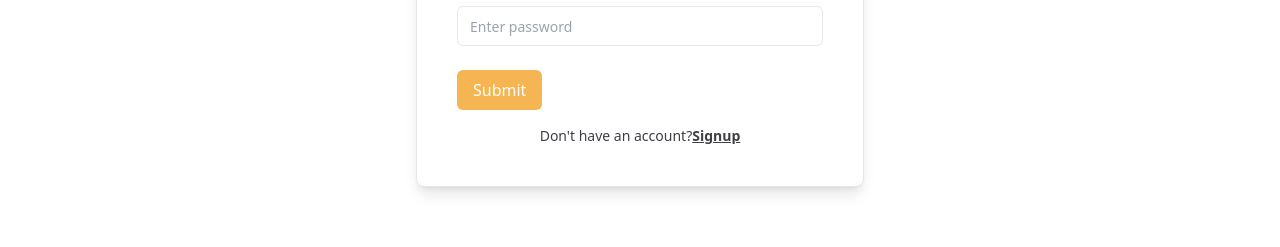
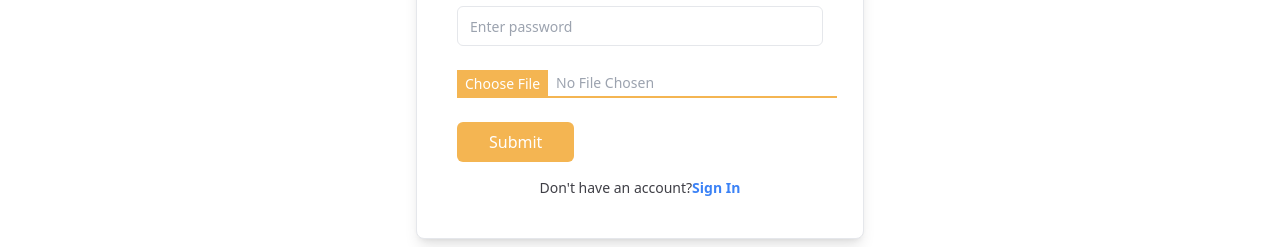
Before and after one commit to xunaiet-faruk/Restaurant-food-web, a React (Vite) app: page /signup in a window 1280 px wide. Shown: the part 499-746 px from the top of the page. Built offline with nearby package versions, Linux system fonts and the light colour scheme.

Commit message:
login register setting

```diff
--- a/src/Component/Identification/Login.jsx
+++ b/src/Component/Identification/Login.jsx
@@ -40,7 +40,7 @@ const Login = () => {
                 <p className="text-center text-sm text-zinc-700">
                     Don&apos;t have an account?
                     <a href="#" className="font-semibold underline">
-                      <Link to={'/signup'}>
+                        <Link className="text-blue-500 font-bold" to={'/signup'}>
                             Signup</Link>
                     </a>
                 </p>
--- a/src/Component/Identification/Register.jsx
+++ b/src/Component/Identification/Register.jsx
@@ -1,6 +1,10 @@
+import { useState } from "react";
+import { Link } from "react-router-dom";
 
 
 const Register = () => {
+    const [showName, setShowName] = useState({});
+
     return (
         <div>
             <div className="pt-[200px]">
@@ -51,13 +55,26 @@ const Register = () => {
                             />
 
                         </div>
-                        <button className="rounded-md bg-[#F4B552] px-4 py-2 text-white transition-colors hover:bg-black ">Submit</button>
+                        <div>
+                            <label htmlFor="type2-1" className="flex max-w-[380px] md:w-[380px]">
+                                <div className="w-fit whitespace-nowrap  bg-[#F4B552]  px-2 py-1 text-sm text-white">Choose File</div>
+                                <div className=" flex w-full max-w-[380px] items-center  border-b-[2px] border-[#F4B552]  px-2 text-sm font-medium text-gray-400">{showName.name ? showName.name : 'No File Chosen'}</div>
+                            </label>
+                            <input
+                                onChange={(e) => {
+                                    if (e.target.files && e.target.files[0]) {
+                                        const imageFile = e.target.files[0]; setShowName(imageFile);
+                                    }
+                                }} className="hidden" type="file" name="" id="type2-1"
+                            />
+                        </div>
+                        <button className="rounded-md bg-[#F4B552] px-8 py-2 text-white transition-colors hover:bg-black ">Submit</button>
                     </form>
                     <p className="text-center text-sm text-zinc-700">
                         Don&apos;t have an account?
-                        <a href="#" className="font-semibold underline">
-                            Signup
-                        </a>
+                        <Link className="text-blue-500 font-bold" to={'/login'}>
+                        Sign In
+                        </Link>
                     </p>
                 </div>
             </div>
```
